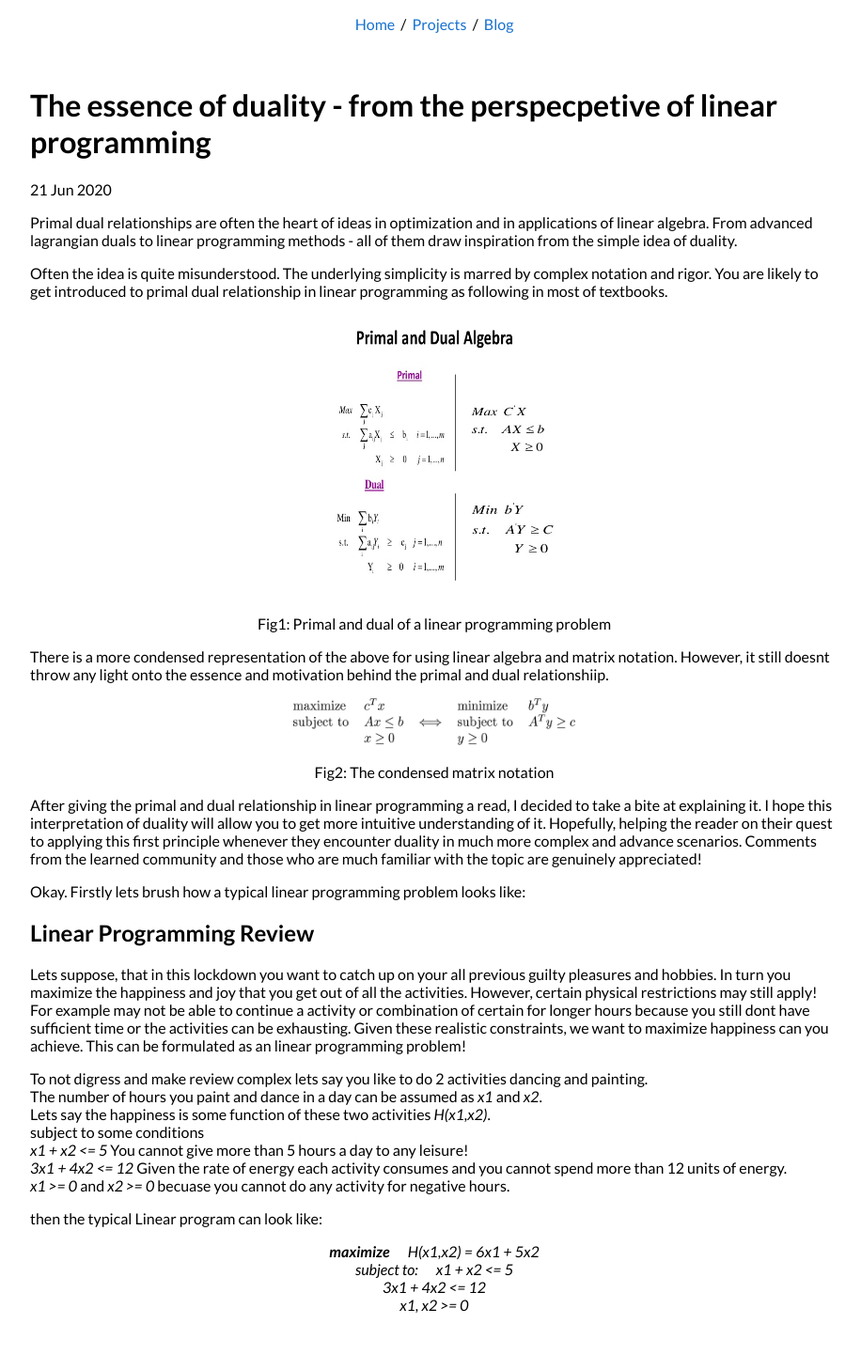
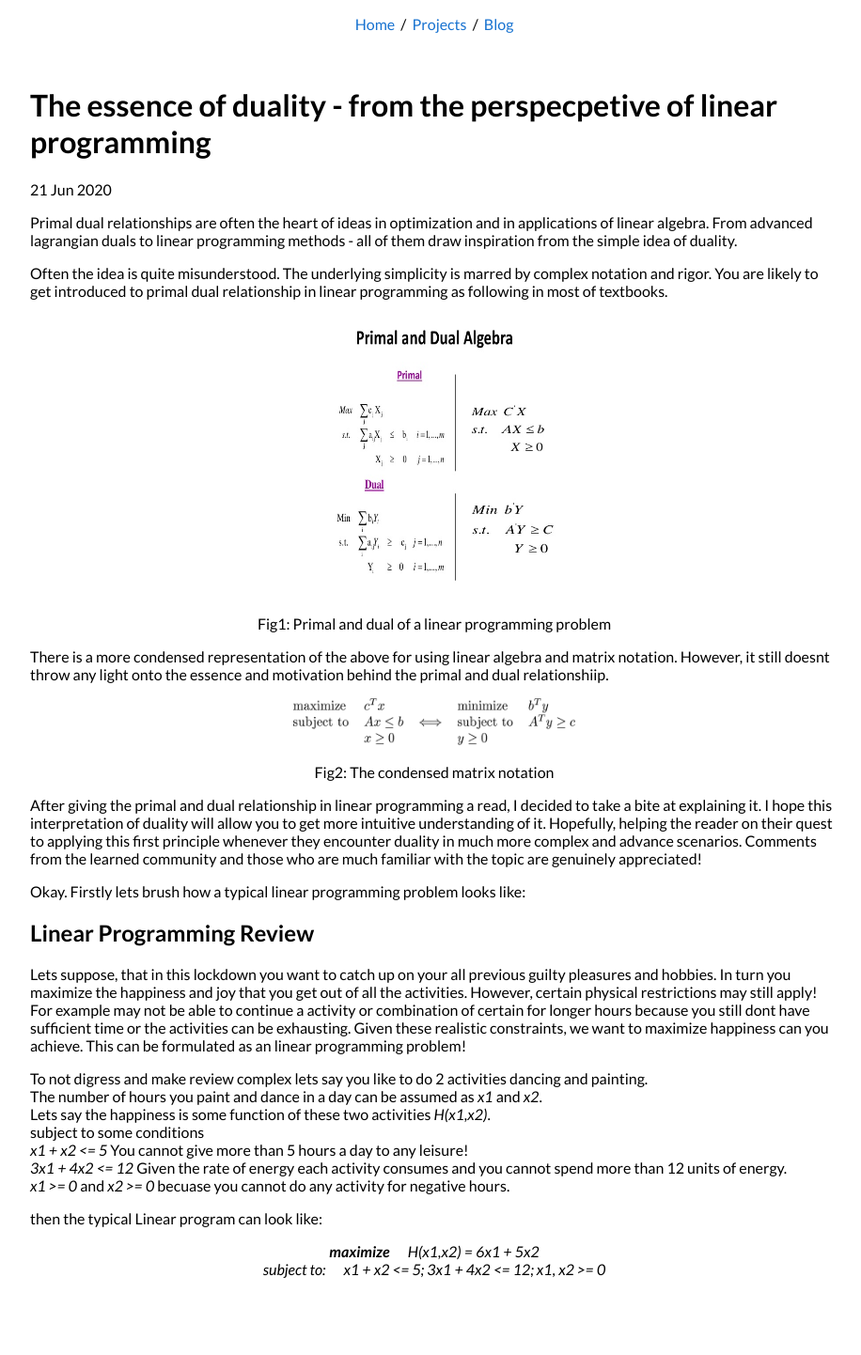
Before and after one commit to Anurag14/anurag14.github.io, a Jekyll site: the page built from _posts/2020-06-21-The-essence-of-duality.md, in a window 1280 px wide. Shown: the whole page at 94% size, without its empty margins (178-1094 px from the left). Built offline with Jekyll 4.4.1, drawn with Linux system fonts in a browser that asks for light colours; after the commit the page ends 1404 px from its top, so only the background shows below that; part of the change alters nothing that is shown.

```diff
--- a/_posts/2020-06-21-The-essence-of-duality.md
+++ b/_posts/2020-06-21-The-essence-of-duality.md
@@ -42,7 +42,5 @@ _x1 >= 0_ and _x2 >= 0_ becuase you cannot do any activity for negative hours.
 then the typical Linear program can look like:
 <p align="center">
   <em><strong>maximize</strong>&emsp; H(x1,x2) = 6x1 + 5x2</em> <br>
-  <em>subject to:&emsp; x1 + x2 <= 5</em> <br>
-  <em>3x1 + 4x2 <= 12</em> <br>
-<em>x1, x2 >= 0 </em>
+  <em>subject to:&emsp; x1 + x2 <= 5; 3x1 + 4x2 <= 12; x1, x2 >= 0 </em>
 </p>
```
